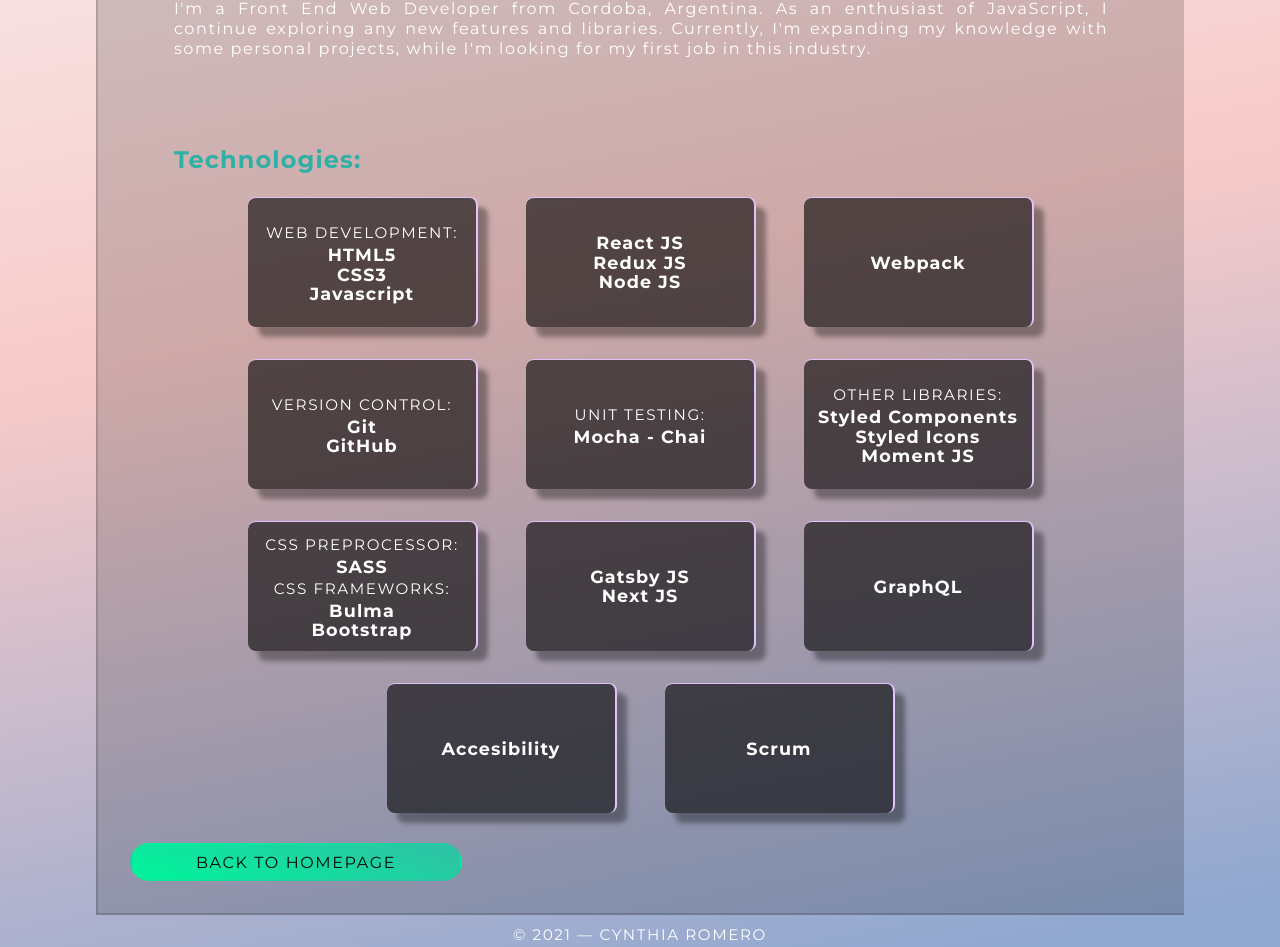
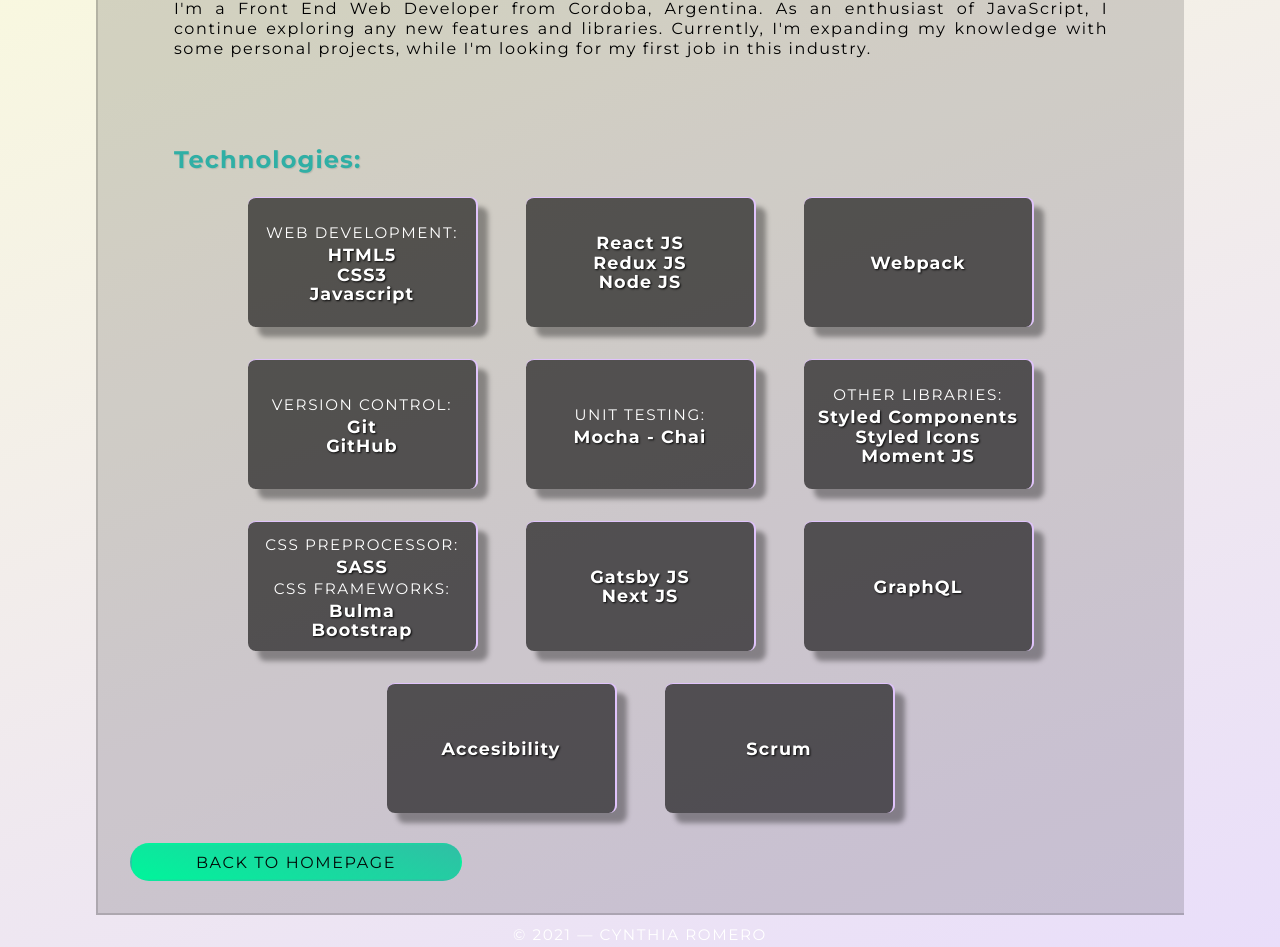
Before and after one commit to Ceyene/ceyene.github.io, a React (Create React App) app: page /about in a window 1280 px wide. Shown: the part 253-1200 px from the top of the page. Built offline with nearby package versions, Linux system fonts and the light colour scheme.

Commit message:
Applying styling corrections

```diff
--- a/src/components/layout/Container/Container.elements.js
+++ b/src/components/layout/Container/Container.elements.js
@@ -8,7 +8,7 @@
   display: flex;
   justify-content: center;
   align-items: center;
-  background-color: rgba(0, 0, 0, 0.17);
+  background-color: rgba(0, 0, 0, 0.15);
   border-bottom: 2px solid rgba(0, 0, 0, 0.15);
   border-left: 2px solid rgba(0, 0, 0, 0.15);
 
--- a/src/components/layout/HomeLink/HomeLink.elements.js
+++ b/src/components/layout/HomeLink/HomeLink.elements.js
@@ -11,13 +11,7 @@
 
   @media screen and (min-width: 900px) {
     &:hover {
-      background-image: none;
-      box-shadow: inset -0.1rem 0.13rem rgba(0, 0, 0, 0.63);
-      border-color: #00f59b;
-
-      a {
-        color: #00f59b;
-      }
+      background-image: linear-gradient(190deg, #00f59b 0%, #30bfa5 100%);
     }
   }
 
--- a/src/components/scenes/MyProjects/Project.elements.js
+++ b/src/components/scenes/MyProjects/Project.elements.js
@@ -30,7 +30,7 @@
 `;
 
 export const ProjectTitle = styled(StyledTertiaryTitle)`
-  color: #a7c9e3;
+  color: #14df9f;
   text-transform: uppercase;
   margin-bottom: 1.5rem;
   font-size: 1.2rem;
@@ -42,6 +42,7 @@
   font-size: 0.913rem;
   line-height: 0.95rem;
   margin-bottom: 1.5rem;
+  color: #ffffff;
   ${StyledText}
 `;
 
@@ -50,7 +51,7 @@
   line-height: 0.95rem;
   margin-bottom: 1.5rem;
   text-align: center;
-  color: #9599e2;
+  color: #e0c3fc;
   ${StyledText};
 `;
 
@@ -67,8 +68,8 @@
 
   @media screen and (min-width: 900px) {
     &:hover {
-      color: #e0c3fc;
-      border-color: #e0c3fc;
+      color: #8ec5fc;
+      border-color: #8ec5fc;
       background-image: none;
       box-shadow: inset -0.1rem 0.15rem rgba(0, 0, 0, 0.35);
     }
--- a/src/components/styles/globalStyles.js
+++ b/src/components/styles/globalStyles.js
@@ -13,8 +13,8 @@
 body {
   font-family: "Montserrat", sans-serif;
   font-size: 19px;
-  color: #ffffff;
-  background-image: linear-gradient( 169.1deg,  rgba(247,238,238,1) 1.9%, rgba(247,202,201,1) 44.9%, rgba(145,168,208,1) 96.1% );
+  color: #000000;
+  background-image: linear-gradient(-20deg, #e9defa 0%, #fbfcdb 100%);
   line-height: 1.75;
   letter-spacing: 0.07rem;
   display: flex;
@@ -84,6 +84,7 @@
   text-align: left;
   color: #30afa5;
   font-size: 1rem;
+  text-shadow: 0.063rem 0.063rem 0.063rem rgba(0, 0, 0, 0.1);
 
   @media screen and (min-width: 900px) {
     font-size: 1.5rem;
@@ -93,6 +94,8 @@
 export const StyledTertiaryTitle = styled.h3`
   text-align: left;
   font-size: 1rem;
+  color: #ffffff;
+  text-shadow: 0.063rem 0.063rem 0.125rem rgba(0, 0, 0, 0.9);
 
   @media screen and (min-width: 900px) {
     font-size: 1.1rem;
@@ -130,6 +133,7 @@
   text-align: center;
   text-transform: uppercase;
   letter-spacing: 0.1rem;
+  color: #ffffff;
 
   @media screen and (min-width: 900px) {
     font-size: 0.95rem;
--- a/src/containers/ContactMe/ContactMe.elements.js
+++ b/src/containers/ContactMe/ContactMe.elements.js
@@ -31,13 +31,7 @@
 
   @media screen and (min-width: 900px) {
     &:hover {
-      border-color: #e0c3fc;
-      background-image: none;
-      color: #e0c3fc;
-
-      svg {
-        fill: #e0c3fc;
-      }
+      background-image: linear-gradient(162deg, #8ec5fc 0%, #e0c3fc 100%);
     }
   }
 `;
```
Also changed, not shown: 1 other file (tests, documents, lock files or other folders).
